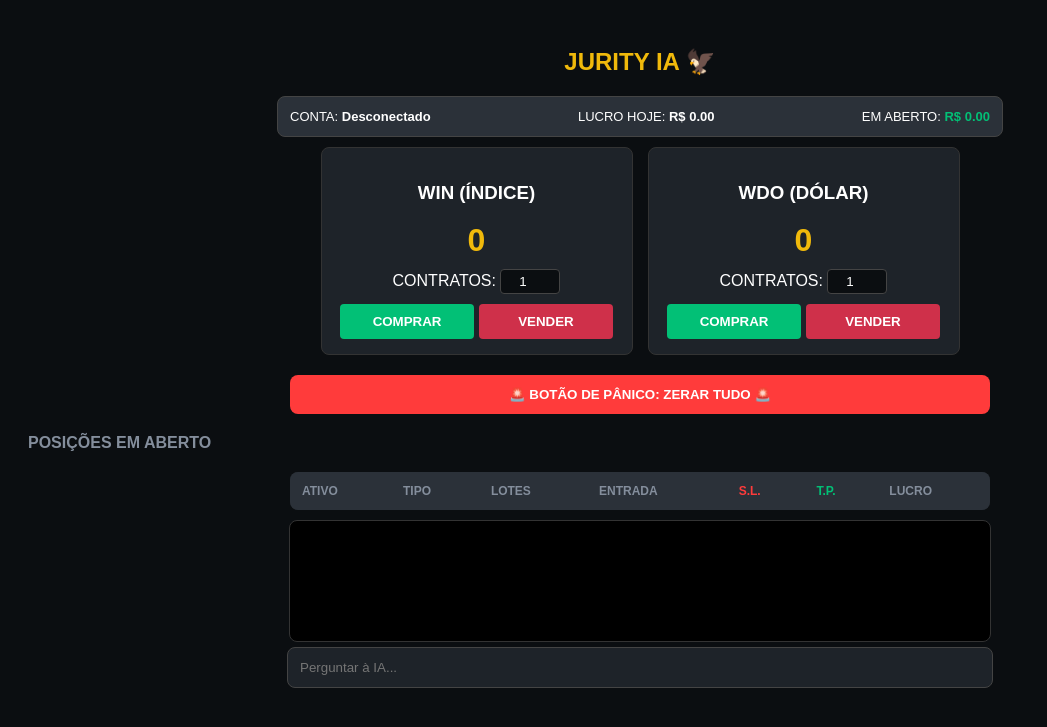
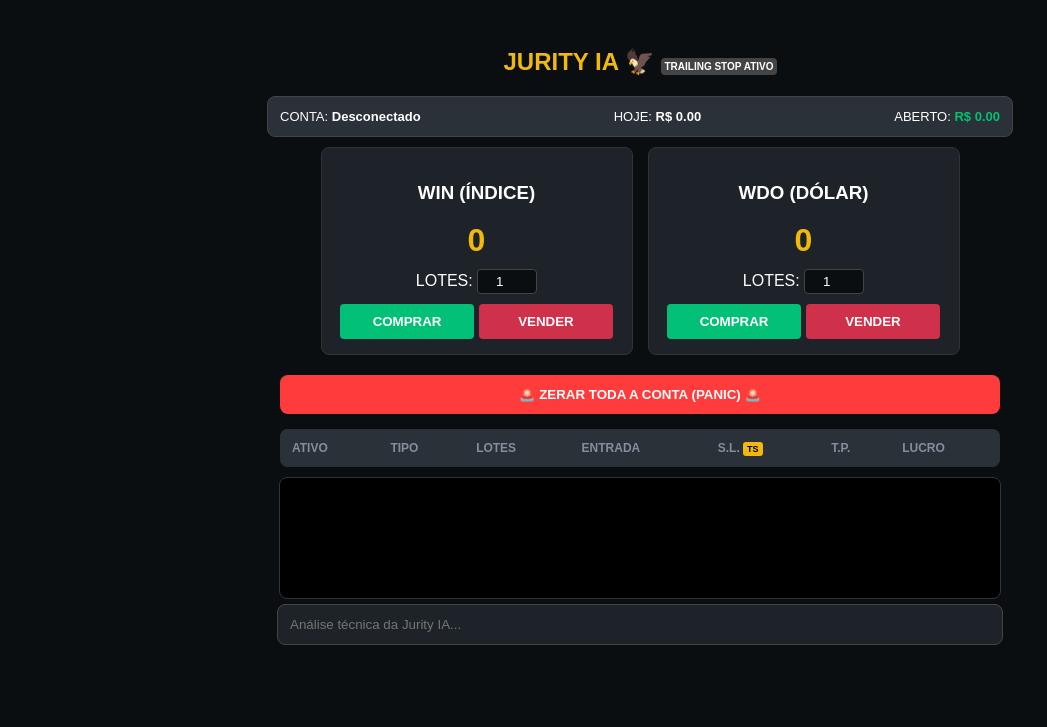
Before and after one commit to eloijurity-creator/DayTraderJurity, a Flask app: page / in a window 1280 px wide. Shown: the top 727 px of the page, without its empty margins (0-1047 px from the left). Run offline with Flask 3, Linux system fonts and the light colour scheme; data that the repository does not hold is empty.

Commit message:
Update index.html

```diff
--- a/templates/index.html
+++ b/templates/index.html
@@ -2,69 +2,61 @@
 <html lang="pt-br">
 <head>
     <meta charset="UTF-8">
-    <title>Jurity IA - Trading Dashboard</title>
+    <title>Jurity IA - Trading Pro</title>
     <style>
         body { background: #0b0e11; color: white; font-family: sans-serif; display: flex; flex-direction: column; align-items: center; padding: 20px; }
         .card { background: #1e2329; padding: 15px; border-radius: 8px; border: 1px solid #333; text-align: center; width: 280px; }
         .price { font-size: 32px; color: #f0b90b; font-weight: bold; margin: 10px 0; }
         .btn-buy { background: #02c076; border: none; padding: 10px; font-weight: bold; cursor: pointer; width: 48%; border-radius: 4px; color: white; }
         .btn-sell { background: #cf304a; color: white; border: none; padding: 10px; font-weight: bold; cursor: pointer; width: 48%; border-radius: 4px; }
-        .status-bar { width: 700px; background: #2b3139; padding: 12px; border-radius: 8px; margin-bottom: 10px; display: flex; justify-content: space-between; font-size: 13px; border: 1px solid #444; }
-        table { width: 700px; border-collapse: collapse; margin-top: 15px; font-size: 12px; background: #1e2329; border-radius: 8px; overflow: hidden; }
+        .status-bar { width: 720px; background: #2b3139; padding: 12px; border-radius: 8px; margin-bottom: 10px; display: flex; justify-content: space-between; font-size: 13px; border: 1px solid #444; }
+        table { width: 720px; border-collapse: collapse; margin-top: 15px; font-size: 12px; background: #1e2329; border-radius: 8px; overflow: hidden; }
         th { background: #2b3139; color: #848e9c; padding: 12px; text-align: left; }
-        td { padding: 12px; border-bottom: 1px solid #333; text-align: left; }
-        .btn-panic { background: #ff3b3b; color: white; border: none; padding: 12px; width: 700px; margin-top: 10px; font-weight: bold; cursor: pointer; border-radius: 8px; }
-        #chat-win { height: 100px; overflow-y: auto; background: #000; width: 680px; padding: 10px; margin-top: 10px; border-radius: 8px; font-size: 12px; border: 1px solid #333; }
+        td { padding: 12px; border-bottom: 1px solid #333; }
+        .btn-panic { background: #ff3b3b; color: white; border: none; padding: 12px; width: 720px; margin-top: 10px; font-weight: bold; cursor: pointer; border-radius: 8px; }
+        #chat-win { height: 100px; overflow-y: auto; background: #000; width: 700px; padding: 10px; margin-top: 10px; border-radius: 8px; font-size: 12px; border: 1px solid #333; }
         .gain { color: #02c076; } .loss { color: #cf304a; }
         input[type="number"] { background: #0b0e11; border: 1px solid #444; color: white; padding: 4px; border-radius: 4px; width: 50px; text-align: center; }
+        .trailing-badge { font-size: 9px; background: #f0b90b; color: black; padding: 2px 4px; border-radius: 3px; font-weight: bold; }
     </style>
 </head>
 <body>
-    <h2 style="color:#f0b90b">JURITY IA 🦅</h2>
+    <h2 style="color:#f0b90b">JURITY IA 🦅 <small style="font-size: 10px; color: white; background: #444; padding: 3px; border-radius: 4px;">TRAILING STOP ATIVO</small></h2>
 
     <div class="status-bar">
         <span>CONTA: <b id="fin-conta">...</b></span>
-        <span>LUCRO HOJE: <b id="fin-hoje">R$ 0,00</b></span>
-        <span>EM ABERTO: <b id="fin-aberto">R$ 0,00</b></span>
+        <span>HOJE: <b id="fin-hoje">R$ 0,00</b></span>
+        <span>ABERTO: <b id="fin-aberto">R$ 0,00</b></span>
     </div>
 
     <div style="display:flex; gap:15px; margin-bottom: 10px;">
         <div class="card">
             <h3>WIN (ÍNDICE)</h3>
             <div id="p-win" class="price">0</div>
-            <div style="margin-bottom:10px;">CONTRATOS: <input type="number" id="lote-win" value="1"></div>
+            <div style="margin-bottom:10px;">LOTES: <input type="number" id="lote-win" value="1"></div>
             <button class="btn-buy" onclick="ordem('WIN','BUY')">COMPRAR</button>
             <button class="btn-sell" onclick="ordem('WIN','SELL')">VENDER</button>
         </div>
         <div class="card">
             <h3>WDO (DÓLAR)</h3>
             <div id="p-wdo" class="price">0</div>
-            <div style="margin-bottom:10px;">CONTRATOS: <input type="number" id="lote-wdo" value="1"></div>
+            <div style="margin-bottom:10px;">LOTES: <input type="number" id="lote-wdo" value="1"></div>
             <button class="btn-buy" onclick="ordem('WDO','BUY')">COMPRAR</button>
             <button class="btn-sell" onclick="ordem('WDO','SELL')">VENDER</button>
         </div>
     </div>
 
-    <button class="btn-panic" onclick="ordem('ALL','PANIC')">🚨 BOTÃO DE PÂNICO: ZERAR TUDO 🚨</button>
+    <button class="btn-panic" onclick="ordem('ALL','PANIC')">🚨 ZERAR TODA A CONTA (PANIC) 🚨</button>
 
-    <h4 style="margin: 20px 0 5px 0; color: #848e9c; align-self: flex-start; width: 700px;">POSIÇÕES EM ABERTO</h4>
     <table>
         <thead>
-            <tr>
-                <th>ATIVO</th>
-                <th>TIPO</th>
-                <th>LOTES</th>
-                <th>ENTRADA</th>
-                <th style="color: #ff3b3b;">S.L.</th>
-                <th style="color: #02c076;">T.P.</th>
-                <th>LUCRO</th>
-            </tr>
+            <tr><th>ATIVO</th><th>TIPO</th><th>LOTES</th><th>ENTRADA</th><th>S.L. <span class="trailing-badge">TS</span></th><th>T.P.</th><th>LUCRO</th></tr>
         </thead>
         <tbody id="t-aberto"></tbody>
     </table>
 
     <div id="chat-win"></div>
-    <input type="text" id="msg-in" placeholder="Perguntar à IA..." style="width:680px; padding:12px; margin-top:5px; background:#1e2329; color:white; border:1px solid #444; border-radius: 8px;">
+    <input type="text" id="msg-in" placeholder="Análise técnica da Jurity IA..." style="width:700px; padding:12px; margin-top:5px; background:#1e2329; color:white; border:1px solid #444; border-radius: 8px;">
 
     <script>
         async function ordem(ativo, tipo) {
```
